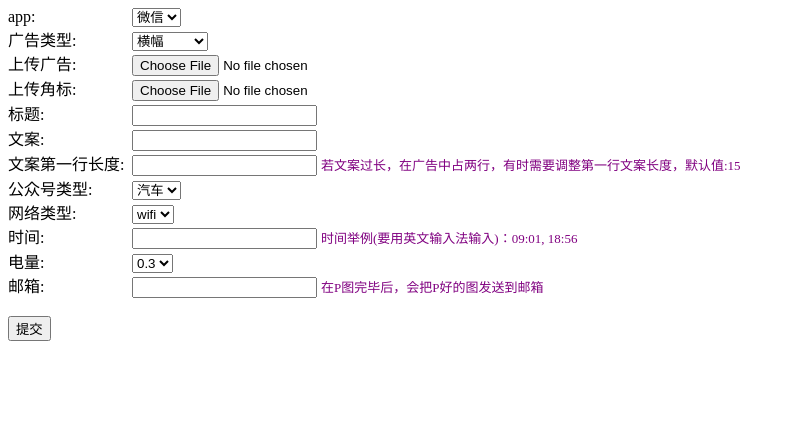
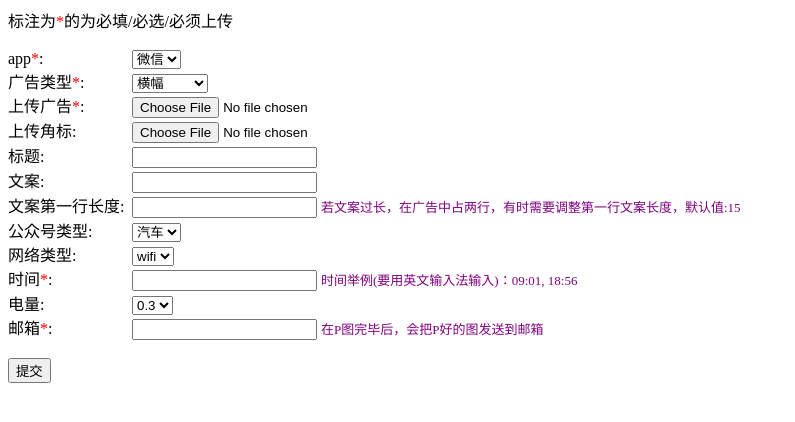
Before and after one commit to yeicandoit/autoImg, a Django app: a page that uses webAutoImg/autoimage/templates/autoimage/autoimage.html in a window 1280 px wide. Shown: the top 422 px of the page, without its empty margins (0-795 px from the left). Run offline with Django 3.2, Linux system fonts and the light colour scheme.

Commit message:
add some tip

```diff
--- a/webAutoImg/autoimage/templates/autoimage/autoimage.html
+++ b/webAutoImg/autoimage/templates/autoimage/autoimage.html
@@ -14,10 +14,12 @@
 </head>
 <body>
     <font size="2" color='{{color}}'>{{info}}</font>
+    <label>标注为<font color="red">*</font>的为必填/必选/必须上传</label>
+    <br><br>
     <form action="/savedemand" method="post" enctype="multipart/form-data">
         {% csrf_token %}
         <div>
-            <span class="span_label"><label>app:</label></span>
+            <span class="span_label"><label>app<font color="red">*</font>:</label></span>
             <span>
                 <select name="app">
                 <option value="weixin">微信</option>
@@ -25,7 +27,7 @@
             </span>
         </div>
         <div>
-            <span class="span_label"><label>广告类型:</label></span>
+            <span class="span_label"><label>广告类型<font color="red">*</font>:</label></span>
             <select name="adType">
                 <option value='banner'>横幅</option>
                 <option value='image_text'>图文</option>
@@ -33,7 +35,7 @@
             </select>
         </div>
         <div>
-            <span class="span_label"><label>上传广告:</label></span>
+            <span class="span_label"><label>上传广告<font color="red">*</font>:</label></span>
             <input type="file" name="adImg">
         </div>
         <div>
@@ -73,7 +75,7 @@
             </select>
         </div>
         <div>
-            <span class="span_label"><label>时间:</label></span>
+            <span class="span_label"><label>时间<font color="red">*</font>:</label></span>
             <input type="text" name="time">
             <font size="2" color="purple">时间举例(要用英文输入法输入)：09:01, 18:56</font>
         </div>
@@ -91,7 +93,7 @@
             </select>
         </div>
         <div>
-            <span class="span_label"><label>邮箱:</label></span>
+            <span class="span_label"><label>邮箱<font color="red">*</font>:</label></span>
             <input type="text" name="email">
             <font size="2" color="purple">在P图完毕后，会把P好的图发送到邮箱</font>
         </div>
--- a/webAutoImg/autoimage/views.py
+++ b/webAutoImg/autoimage/views.py
@@ -4,6 +4,7 @@ from __future__ import unicode_literals
 from django.shortcuts import render
 from autoimage.models import AdDemand
 from django.http import HttpResponseRedirect
+from django.http import HttpResponse
 import datetime
 import time
 import os
@@ -73,9 +74,10 @@ def savedemand(request):
     return HttpResponseRedirect('/showimages')
 
 def showimages(request):
-    imgs = AdDemand.objects.filter(date = datetime.date.today().strftime('%Y-%m-%d'))
-    context = {
-        'imgs':imgs,
-    }
-
-    return render(request, 'autoimage/showimages.html', context)
+    return HttpResponse("请等待3到10分钟，P好的图片会发送到你的邮箱!")
+    #imgs = AdDemand.objects.filter(date = datetime.date.today().strftime('%Y-%m-%d'))
+    #context = {
+    #    'imgs':imgs,
+    #}
+#
+    #return render(request, 'autoimage/showimages.html', context)
```
